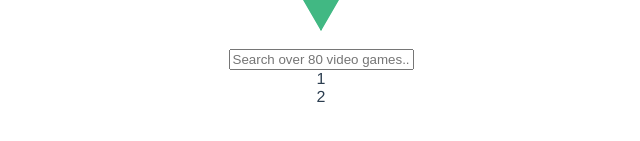
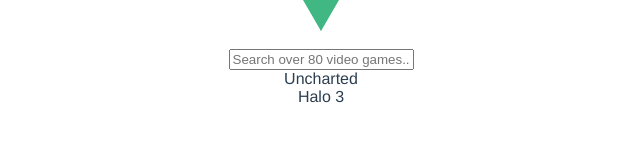
Before and after one commit to afreymiller/retro-game-cache, a Vue app: page / in a window 1280 px wide. Shown: the part 215-356 px from the top of the page, without its empty margins (319-959 px from the left). Built offline with nearby package versions, Linux system fonts and the light colour scheme.

Commit message:
updating some stuff

```diff
--- a/src/components/SearchResults.vue
+++ b/src/components/SearchResults.vue
@@ -1,7 +1,6 @@
 <template>
   <div>
-    <div v-for="post in todos" v-bind:key="post.text">{{post.id}}</div>
-    <p>{{query}}</p>
+    <div v-for="post in filteredList" v-bind:key="post.title">{{post.title}}</div>
   </div>
 </template>
 
@@ -15,14 +14,14 @@
   },
   computed: {
     ...mapState({
-      todos: state => state.todos,
+      games: state => state.games,
       query: state => state.query
-    })
-    // filteredList() {
-    //   return this.postList.filter(post => {
-    //     return post.title.toLowerCase().includes(this.search.toLowerCase())
-    //   })
-    // }
+    }),
+    filteredList() {
+       return this.games.filter(post => {
+         return post.title.toLowerCase().includes(this.query.toLowerCase())
+       })
+    }
   }
 }
 </script>
--- a/src/main.js
+++ b/src/main.js
@@ -9,15 +9,10 @@
 const store = new Vuex.Store({
   state: {
     query: '',
-    todos: [
-      { id: 1, text: 'abc', done: true },
-      { id: 2, text: '...', done: false }
+    games: [
+      { id: 1, title: 'Uncharted' },
+      { id: 2, title: 'Halo 3' }
     ]
-  },
-  getters: {
-    doneTodos: state => {
-      return state.todos.filter(todo => todo.done)
-    }
   },
   mutations: {
     mutateQuery: function (state, payload) {
```
